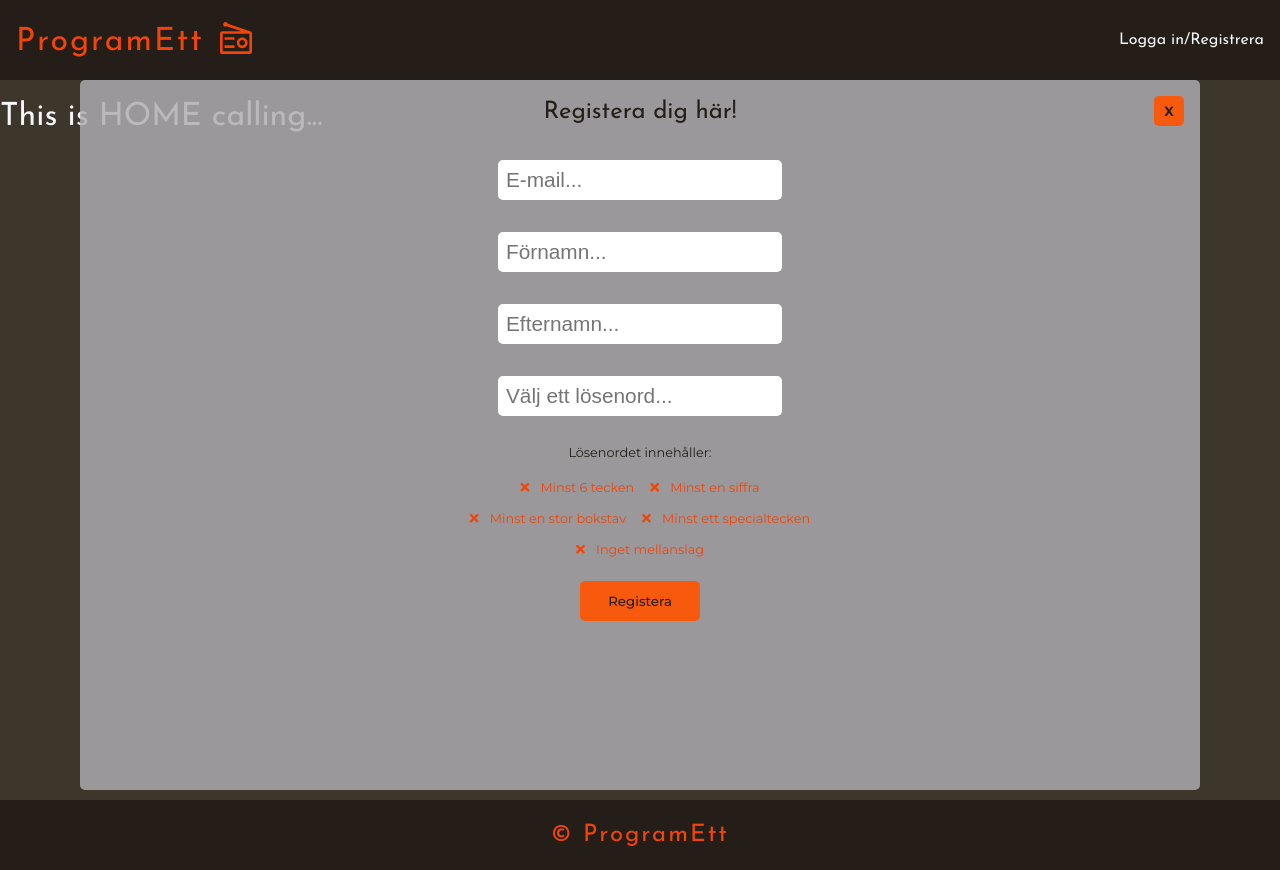
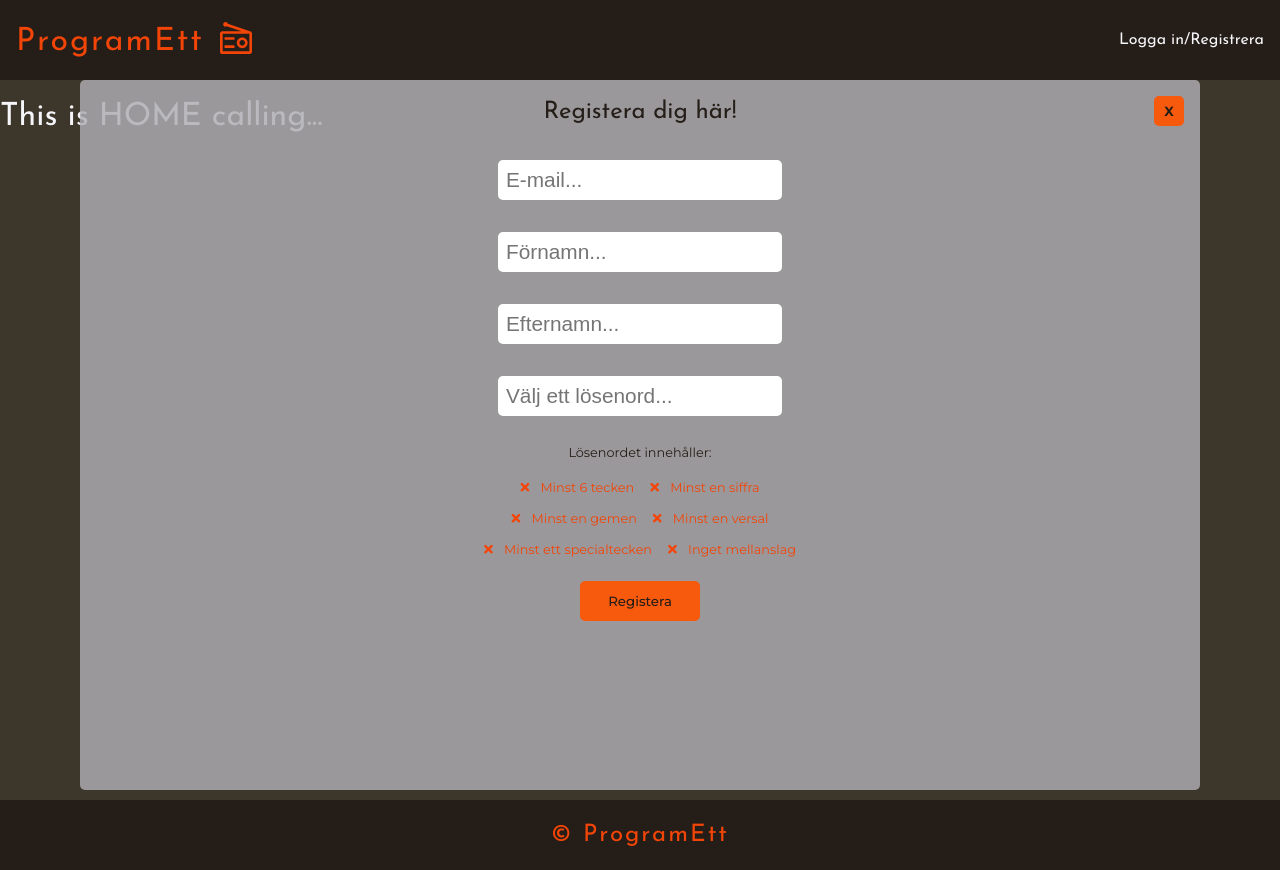
Before and after one commit to chris-mbg/radio-application, a React (Create React App) app: page / in a window 1280 px wide. Both pictures are taken after a click on the element "Logga in/Registrera". Built offline with nearby package versions, Linux system fonts and the light colour scheme; no server answers.

Commit message:
Added check for non-capital letter

```diff
--- a/src/components/RegisterForm.js
+++ b/src/components/RegisterForm.js
@@ -15,6 +15,7 @@ const RegisterForm = () => {
   const containDigitRegex = /\d/;
   const numberOfCharsRegex = /^.{6,}$/;
   const capLetterRegex = /[A-Z]/;
+  const notCapLetterRegex = /[a-z]/;
   const whitespaceRegex = /\s/;
   const specCharsRegex = /[^a-zA-Z0-9]/;
 
@@ -24,6 +25,7 @@ const RegisterForm = () => {
     if (containDigitRegex.test(e.target.value)) passwordRequirements.digit = true;
     if (numberOfCharsRegex.test(e.target.value)) passwordRequirements.numberChars = true;
     if (capLetterRegex.test(e.target.value)) passwordRequirements.capLetter = true;
+    if (notCapLetterRegex.test(e.target.value)) passwordRequirements.notCapLetter = true;
     if (!whitespaceRegex.test(e.target.value)) passwordRequirements.noWhitespace = true;
     if (specCharsRegex.test(e.target.value)) passwordRequirements.specChars = true;
     setPasswordCheck(passwordRequirements);
@@ -79,7 +81,8 @@ const RegisterForm = () => {
           <div className={styles.answersWrapper}>
             <p className={passwordCheck.numberChars ? styles.fulfilled : styles.notOK}>Minst 6 tecken</p>
             <p className={passwordCheck.digit ? styles.fulfilled : styles.notOK}>Minst en siffra</p>
-            <p className={passwordCheck.capLetter ? styles.fulfilled : styles.notOK}>Minst en stor bokstav</p>
+            <p className={passwordCheck.notCapLetter ? styles.fulfilled : styles.notOK}>Minst en gemen</p>
+            <p className={passwordCheck.capLetter ? styles.fulfilled : styles.notOK}>Minst en versal</p>
             <p className={passwordCheck.specChars ? styles.fulfilled : styles.notOK}>Minst ett specialtecken</p>
             <p className={passwordCheck.noWhitespace ? styles.fulfilled : styles.notOK}>Inget mellanslag</p>
           </div>
```
